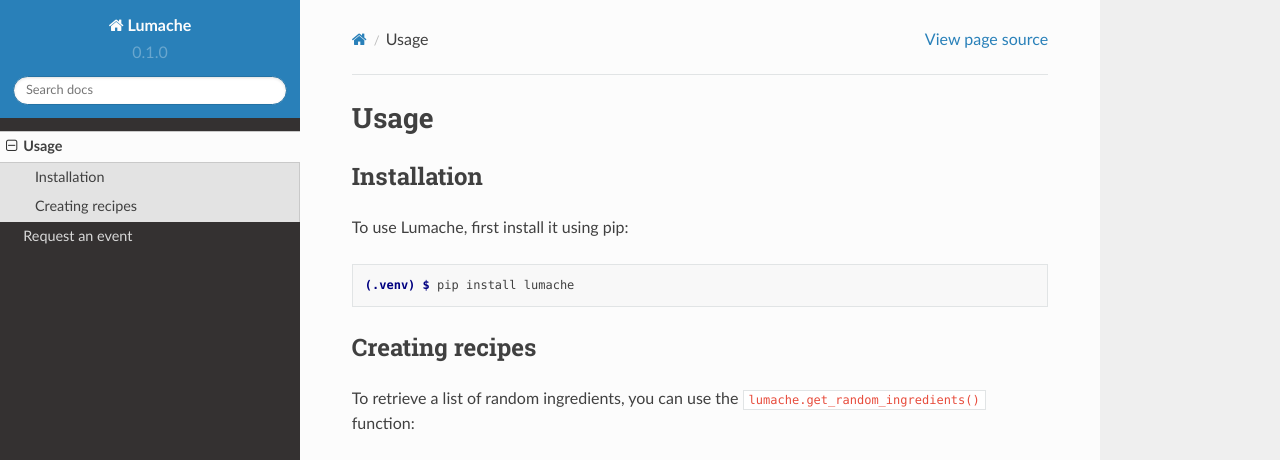
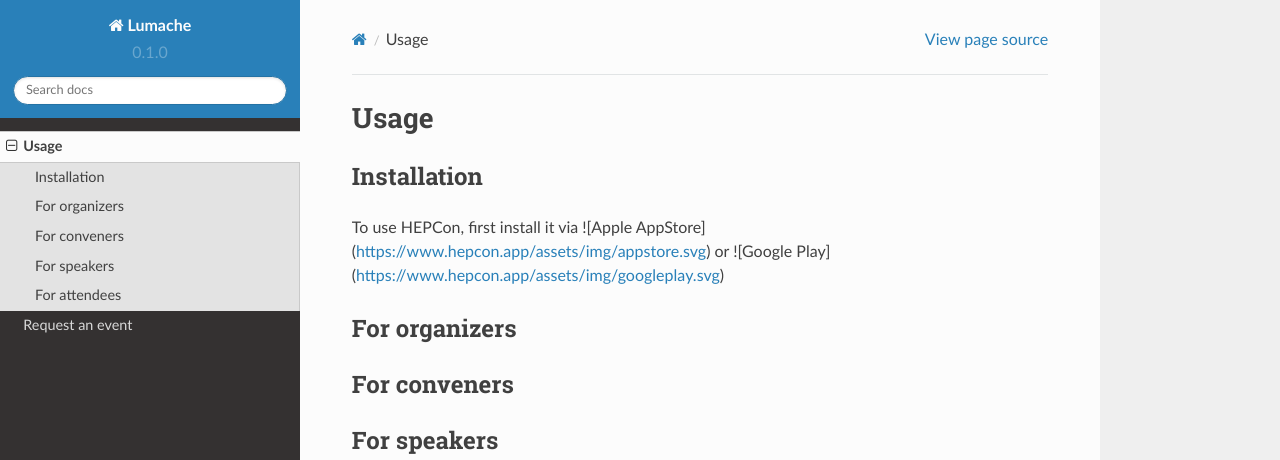
Before and after one commit to mvassilev/HEPCon-docs, a Sphinx documentation site: the page built from docs/source/usage.rst, in a window 1280 px wide and 1095 px high. Shown: the top 460 px of the window. Built offline with Sphinx 7.4.7 and the Read the Docs theme 2.0.0, drawn with Linux system fonts in a browser that asks for light colours; some of the changed text lies outside the part shown; grey boxes are pictures that could not be loaded.

Commit message:
Update usage.rst

```diff
--- a/docs/source/usage.rst
+++ b/docs/source/usage.rst
@@ -1,33 +1,22 @@
 Usage
 =====
-
-.. _installation:
 
 Installation
 ------------
 
-To use Lumache, first install it using pip:
+To use HEPCon, first install it via
+![Apple AppStore](https://www.hepcon.app/assets/img/appstore.svg)
+or
+![Google Play](https://www.hepcon.app/assets/img/googleplay.svg)
 
-.. code-block:: console
+For organizers
+------------
 
-   (.venv) $ pip install lumache
+For conveners
+------------
 
-Creating recipes
-----------------
+For speakers
+------------
 
-To retrieve a list of random ingredients,
-you can use the ``lumache.get_random_ingredients()`` function:
-
-.. autofunction:: lumache.get_random_ingredients
-
-The ``kind`` parameter should be either ``"meat"``, ``"fish"``,
-or ``"veggies"``. Otherwise, :py:func:`lumache.get_random_ingredients`
-will raise an exception.
-
-.. autoexception:: lumache.InvalidKindError
-
-For example:
-
->>> import lumache
->>> lumache.get_random_ingredients()
-['shells', 'gorgonzola', 'parsley']
+For attendees
+------------
```
